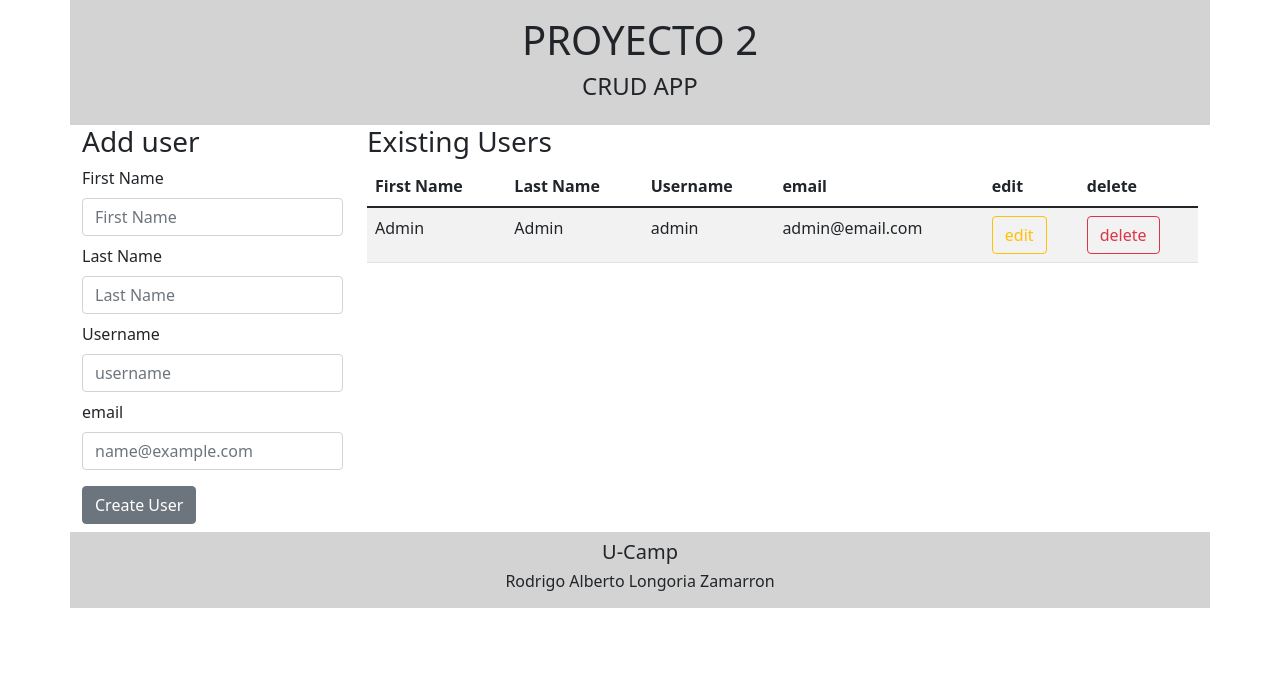
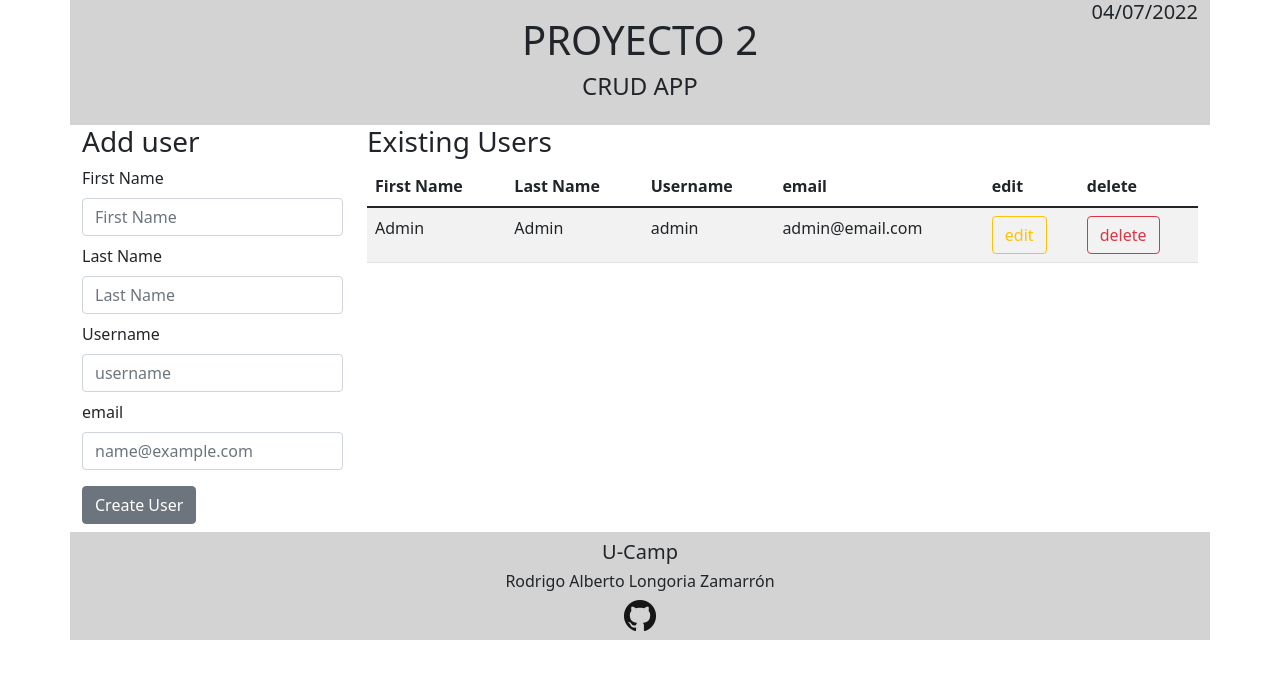
Before and after one commit to rolongoria/proyecto2, a plain HTML site: page index.html in a window 1280 px wide. Drawn offline with nearby package versions, Linux system fonts and the light colour scheme.

Commit message:
Github repo link and date added

```diff
--- a/index.html
+++ b/index.html
@@ -19,9 +19,19 @@
   </head>
   <body>
     <header>
-      <div class="container p-3 text-center header">
-        <h1>PROYECTO 2</h1>
-        <h4>CRUD APP</h4>
+      <div class="container header">
+        <div class="row">
+          <div class="col-sm-4"></div>
+          <div class="col-sm-4">
+            <div class="p-3 text-center">
+              <h1>PROYECTO 2</h1>
+              <h4>CRUD APP</h4>
+            </div>
+          </div>
+          <div class="col-sm-4">
+            <h5 class="text-end" id="date"></h5>
+          </div>
+        </div>
       </div>
     </header>
 
@@ -149,7 +159,10 @@
     <footer>
       <div class="container p-2 text-center footer">
         <h5>U-Camp</h5>
-        <h6>Rodrigo Alberto Longoria Zamarron</h6>
+        <h6>Rodrigo Alberto Longoria Zamarrón</h6>
+        <a href="https://github.com/rolongoria/proyecto2" target="_blank"
+          ><img src="./Assets/images/GitHub-Mark-32px.png" alt="GitHub"
+        /></a>
       </div>
     </footer>
     <!-- Bootstrap bundle with Popper -->
--- a/script.js
+++ b/script.js
@@ -1,3 +1,11 @@
+let today = new Date();
+const dd = String(today.getDate()).padStart(2, '0');
+const mm = String(today.getMonth() + 1).padStart(2, '0'); //January is 0!
+const yyyy = today.getFullYear();
+
+today = mm + '/' + dd + '/' + yyyy;
+document.getElementById("date").innerHTML = today;
+
 
 let users =[];
 
```
Also changed, not shown: Assets/images/GitHub-Mark-32px.png (added).
